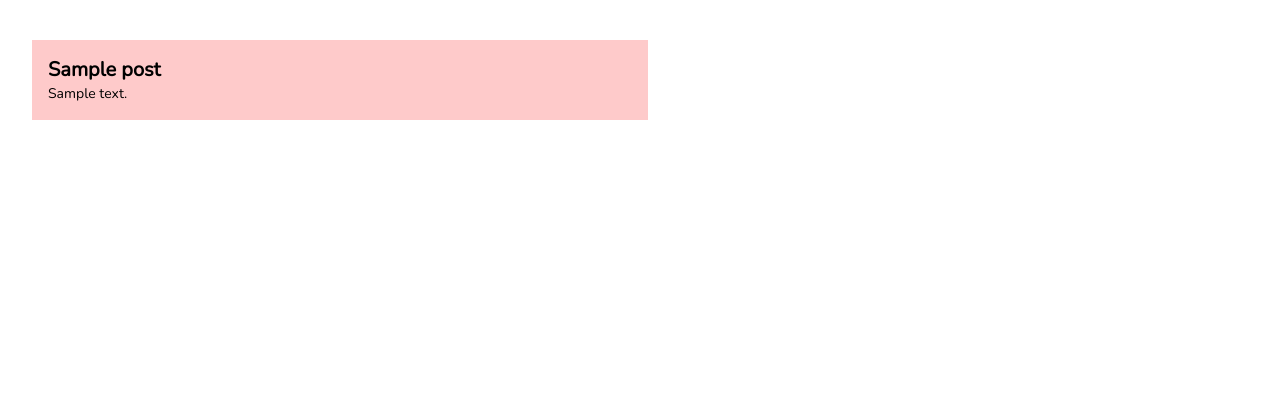
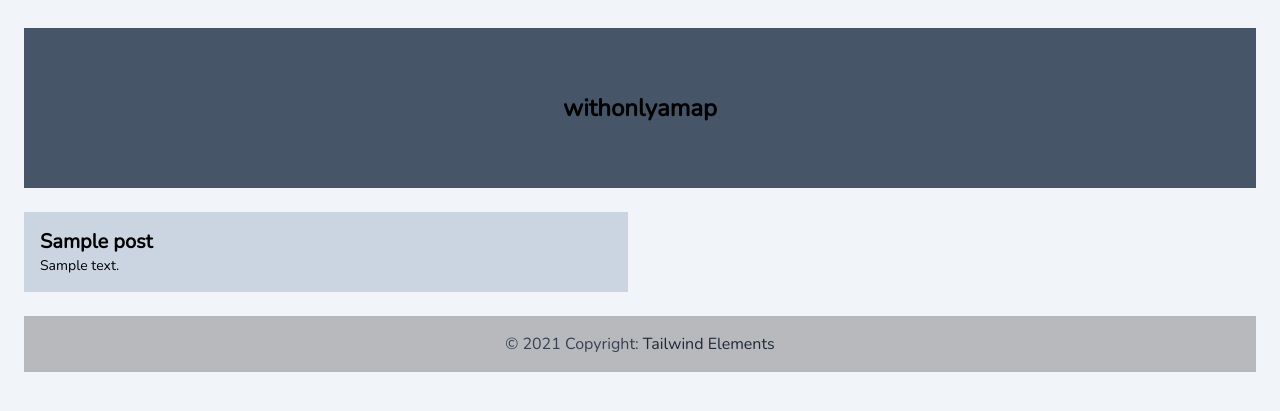
Before and after one commit to jnutterdev/django-woam, a Django app: template templates/home.html in a window 1280 px wide. Shown: the top 411 px of the page. Run offline with Django 4.2, Linux system fonts and the light colour scheme; the template is opened without the code that fills it: most values are stand-ins (such as "Sample title", 1, 10 or a date in 2020); some libraries are stand-ins or nearby versions.

Commit message:
Changed layout from flex to grid, 2 cols. Added footer

```diff
--- a/templates/base.html
+++ b/templates/base.html
@@ -13,13 +13,31 @@
     />
     <link rel="stylesheet" href="{% static 'css/base.css' %}" />
   </head>
-  <body class="container mx-auto px-6 py-4">
+  <body class="container mx-auto px-6 py-4 bg-slate-100">
+    <header class="bg-slate-600 p-16 my-3 z-0">
+      <a href="/">
+        <h1 class="font-mono text-2xl text-center font-bold center">
+          withonlyamap
+        </h1>
+      </a>
+    </header>
 
-      <header class="">  </header>
+    <section>
+      <div class="grid grid-cols-1 md:grid-cols-2 md:gap-6">
+        {% block content %} {% endblock content %}
+      </div>
+    </section>
 
-      <section class="">
-        <div class="flex">{% block content %} {% endblock content %}</div>
-      </section>
-
+    <footer class="bg-gray-200 text-center lg:text-left mt-3">
+      <div
+        class="text-gray-700 text-center p-4"
+        style="background-color: rgba(0, 0, 0, 0.2)"
+      >
+        © 2021 Copyright:
+        <a class="text-gray-800" href="https://tailwind-elements.com/">
+          Tailwind Elements
+        </a>
+      </div>
+    </footer>
   </body>
 </html>
--- a/templates/home.html
+++ b/templates/home.html
@@ -2,9 +2,11 @@
 
 {% block content %}
 {% for post in post_list %}
-    <div class="post-entry basis-1/2 bg-red-200 mx-2 my-6 p-4 justify-center">
-        <h2 class="text-xl font-bold"><a href="{% url 'post_detail' post.pk %}">{{ post.title }}</a></h2>
+    <div class="post-entry bg-slate-300 my-3 p-4">
+
+        <h2 class="text-xl font-bold font-mono hover:underline"><a href="{% url 'post_detail' post.pk %}">{{ post.title }}</a></h2>
         <p class="text-sm font-normal">{{ post.body }}</p>
+
     </div>
 
 {% endfor %}
--- a/theme/static/css/dist/styles.css
+++ b/theme/static/css/dist/styles.css
@@ -677,23 +677,26 @@
   position: static;
 }
 
+.z-0 {
+  z-index: 0;
+}
+
 .mx-auto {
   margin-left: auto;
   margin-right: auto;
 }
 
-.mx-2 {
-  margin-left: 0.5rem;
-  margin-right: 0.5rem;
+.my-3 {
+  margin-top: 0.75rem;
+  margin-bottom: 0.75rem;
 }
 
-.my-6 {
-  margin-top: 1.5rem;
-  margin-bottom: 1.5rem;
+.mt-3 {
+  margin-top: 0.75rem;
 }
 
-.mr-2 {
-  margin-right: 0.5rem;
+.mb-4 {
+  margin-bottom: 1rem;
 }
 
 .block {
@@ -712,36 +715,21 @@
   height: 100vh;
 }
 
-.h-56 {
-  height: 14rem;
+.basis-full {
+  flex-basis: 100%;
 }
 
-.flex-1 {
-  flex: 1 1 0%;
+.columns-1 {
+  -moz-columns: 1;
+       columns: 1;
 }
 
-.basis-1\/4 {
-  flex-basis: 25%;
+.grid-cols-1 {
+  grid-template-columns: repeat(1, minmax(0, 1fr));
 }
 
-.basis-1\/2 {
-  flex-basis: 50%;
-}
-
-.cursor-not-allowed {
-  cursor: not-allowed;
-}
-
-.grid-cols-3 {
-  grid-template-columns: repeat(3, minmax(0, 1fr));
-}
-
-.flex-row {
-  flex-direction: row;
-}
-
-.content-center {
-  align-content: center;
+.flex-col {
+  flex-direction: column;
 }
 
 .items-center {
@@ -756,22 +744,12 @@
   gap: 1rem;
 }
 
-.rounded {
-  border-radius: 0.25rem;
+.gap-6 {
+  gap: 1.5rem;
 }
 
-.border {
-  border-width: 1px;
-}
-
-.border-blue-500 {
-  --tw-border-opacity: 1;
-  border-color: rgb(59 130 246 / var(--tw-border-opacity));
-}
-
-.border-white {
-  --tw-border-opacity: 1;
-  border-color: rgb(255 255 255 / var(--tw-border-opacity));
+.gap-2 {
+  gap: 0.5rem;
 }
 
 .bg-gray-50 {
@@ -779,32 +757,32 @@
   background-color: rgb(249 250 251 / var(--tw-bg-opacity));
 }
 
-.bg-blue-500 {
+.bg-slate-100 {
   --tw-bg-opacity: 1;
-  background-color: rgb(59 130 246 / var(--tw-bg-opacity));
+  background-color: rgb(241 245 249 / var(--tw-bg-opacity));
 }
 
-.bg-red-200 {
+.bg-slate-600 {
   --tw-bg-opacity: 1;
-  background-color: rgb(254 202 202 / var(--tw-bg-opacity));
+  background-color: rgb(71 85 105 / var(--tw-bg-opacity));
 }
 
-.p-3 {
-  padding: 0.75rem;
+.bg-gray-200 {
+  --tw-bg-opacity: 1;
+  background-color: rgb(229 231 235 / var(--tw-bg-opacity));
+}
+
+.bg-slate-300 {
+  --tw-bg-opacity: 1;
+  background-color: rgb(203 213 225 / var(--tw-bg-opacity));
+}
+
+.p-16 {
+  padding: 4rem;
 }
 
 .p-4 {
   padding: 1rem;
-}
-
-.py-2 {
-  padding-top: 0.5rem;
-  padding-bottom: 0.5rem;
-}
-
-.px-4 {
-  padding-left: 1rem;
-  padding-right: 1rem;
 }
 
 .px-6 {
@@ -812,19 +790,9 @@
   padding-right: 1.5rem;
 }
 
-.py-3 {
-  padding-top: 0.75rem;
-  padding-bottom: 0.75rem;
-}
-
 .py-4 {
   padding-top: 1rem;
   padding-bottom: 1rem;
-}
-
-.px-2 {
-  padding-left: 0.5rem;
-  padding-right: 0.5rem;
 }
 
 .text-center {
@@ -834,6 +802,11 @@
 .text-5xl {
   font-size: 3rem;
   line-height: 1;
+}
+
+.text-2xl {
+  font-size: 1.5rem;
+  line-height: 2rem;
 }
 
 .text-xl {
@@ -862,32 +835,82 @@
   letter-spacing: 0em;
 }
 
-.text-white {
+.text-gray-700 {
   --tw-text-opacity: 1;
-  color: rgb(255 255 255 / var(--tw-text-opacity));
+  color: rgb(55 65 81 / var(--tw-text-opacity));
 }
 
-.text-blue-500 {
+.text-gray-800 {
   --tw-text-opacity: 1;
-  color: rgb(59 130 246 / var(--tw-text-opacity));
+  color: rgb(31 41 55 / var(--tw-text-opacity));
 }
 
-.text-gray-400 {
-  --tw-text-opacity: 1;
-  color: rgb(156 163 175 / var(--tw-text-opacity));
+.hover\:scale-75:hover {
+  --tw-scale-x: .75;
+  --tw-scale-y: .75;
+  transform: translate(var(--tw-translate-x), var(--tw-translate-y)) rotate(var(--tw-rotate)) skewX(var(--tw-skew-x)) skewY(var(--tw-skew-y)) scaleX(var(--tw-scale-x)) scaleY(var(--tw-scale-y));
 }
 
-.hover\:border-gray-200:hover {
-  --tw-border-opacity: 1;
-  border-color: rgb(229 231 235 / var(--tw-border-opacity));
+.hover\:underline:hover {
+  -webkit-text-decoration-line: underline;
+          text-decoration-line: underline;
 }
 
-.hover\:bg-blue-700:hover {
-  --tw-bg-opacity: 1;
-  background-color: rgb(29 78 216 / var(--tw-bg-opacity));
+@media (min-width: 768px) {
+  .md\:w-1\/2 {
+    width: 50%;
+  }
+
+  .md\:grow {
+    flex-grow: 1;
+  }
+
+  .md\:basis-1\/2 {
+    flex-basis: 50%;
+  }
+
+  .md\:columns-2 {
+    -moz-columns: 2;
+         columns: 2;
+  }
+
+  .md\:columns-3 {
+    -moz-columns: 3;
+         columns: 3;
+  }
+
+  .md\:columns-6 {
+    -moz-columns: 6;
+         columns: 6;
+  }
+
+  .md\:grid-cols-2 {
+    grid-template-columns: repeat(2, minmax(0, 1fr));
+  }
+
+  .md\:flex-row {
+    flex-direction: row;
+  }
+
+  .md\:flex-col {
+    flex-direction: column;
+  }
+
+  .md\:flex-wrap {
+    flex-wrap: wrap;
+  }
+
+  .md\:gap-2 {
+    gap: 0.5rem;
+  }
+
+  .md\:gap-6 {
+    gap: 1.5rem;
+  }
 }
 
-.hover\:bg-gray-200:hover {
-  --tw-bg-opacity: 1;
-  background-color: rgb(229 231 235 / var(--tw-bg-opacity));
+@media (min-width: 1024px) {
+  .lg\:text-left {
+    text-align: left;
+  }
 }
```
Also changed, not shown: db.sqlite3.
